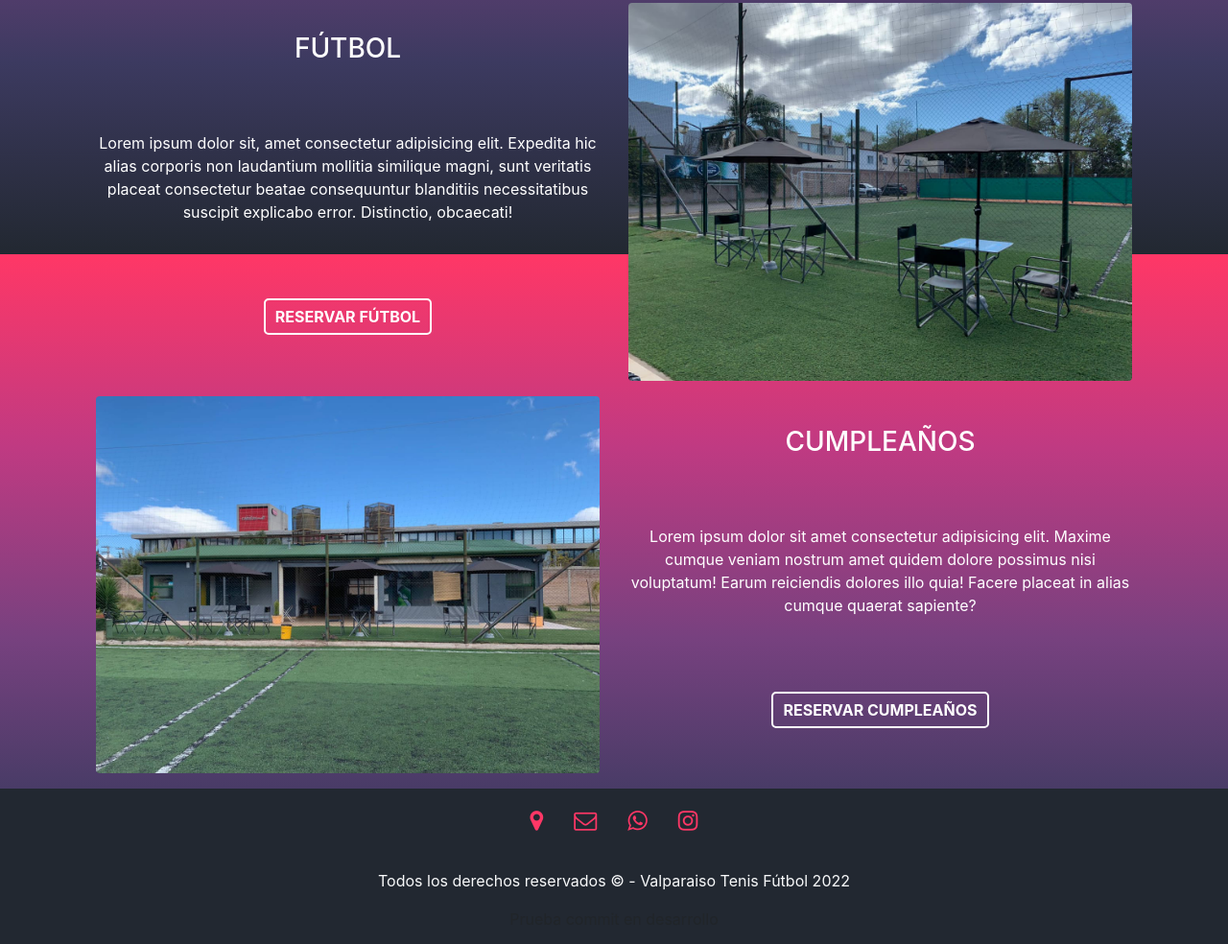
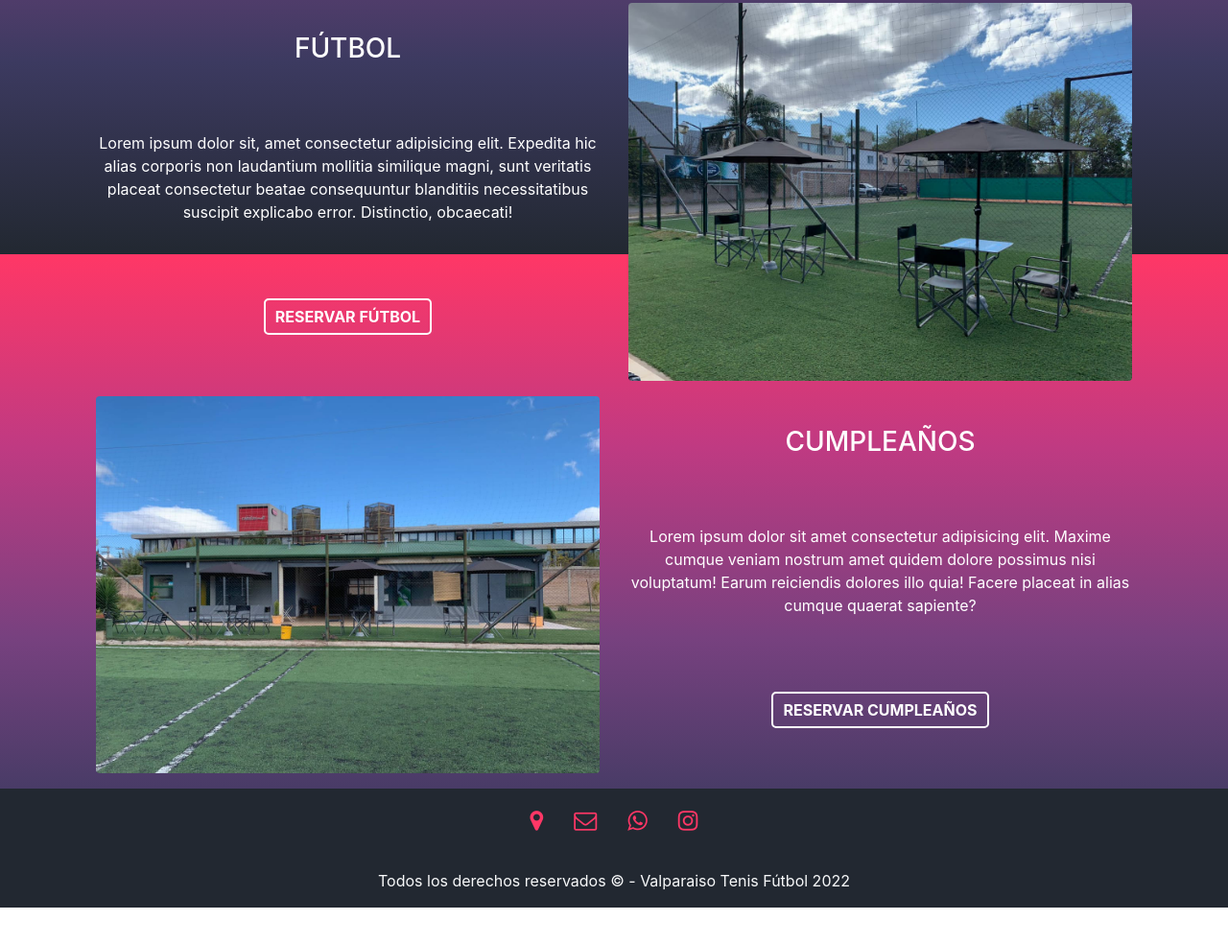
Before and after one commit to gonziramirez/Desafio-Bootstrap, a plain HTML site: page servicios.html in a window 1280 px wide. Shown: the part 595-1579 px from the top of the page at 96% size. After the commit the page ends 1541 px from the top, so only its background shows below. Drawn offline with nearby package versions, Linux system fonts and the light colour scheme.

Commit message:
Sacado parrafo de prueba de commit en desarrollo

```diff
--- a/servicios.html
+++ b/servicios.html
@@ -100,7 +100,6 @@
         </ul>
         <!-- Copyright Footer -->
         <p class="text-center text-light">Todos los derechos reservados &copy; - Valparaiso Tenis Fútbol 2022</p>
-        <p>Prueba commit en desarrollo</p>
       </div>
     </div>
   </footer>
```
